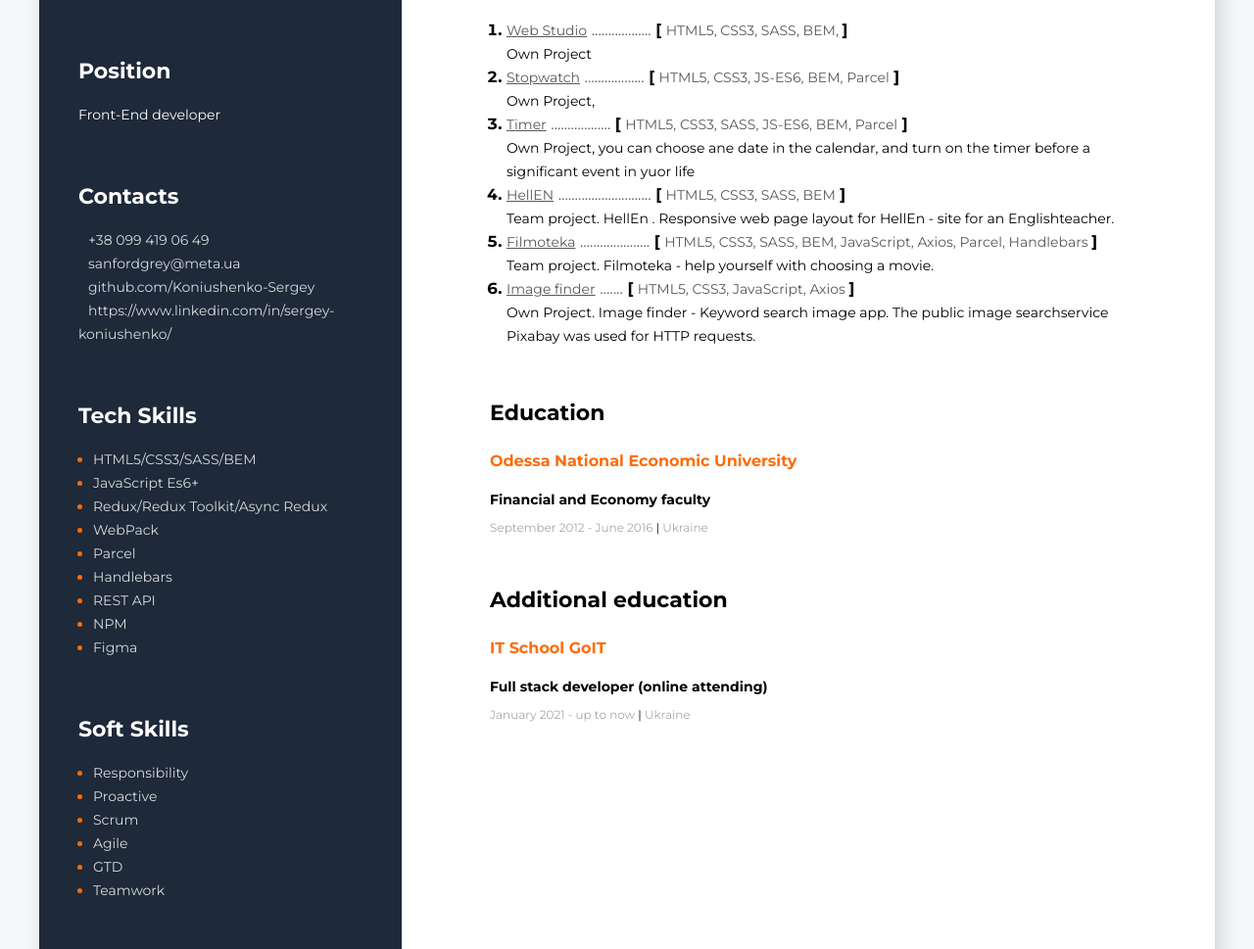
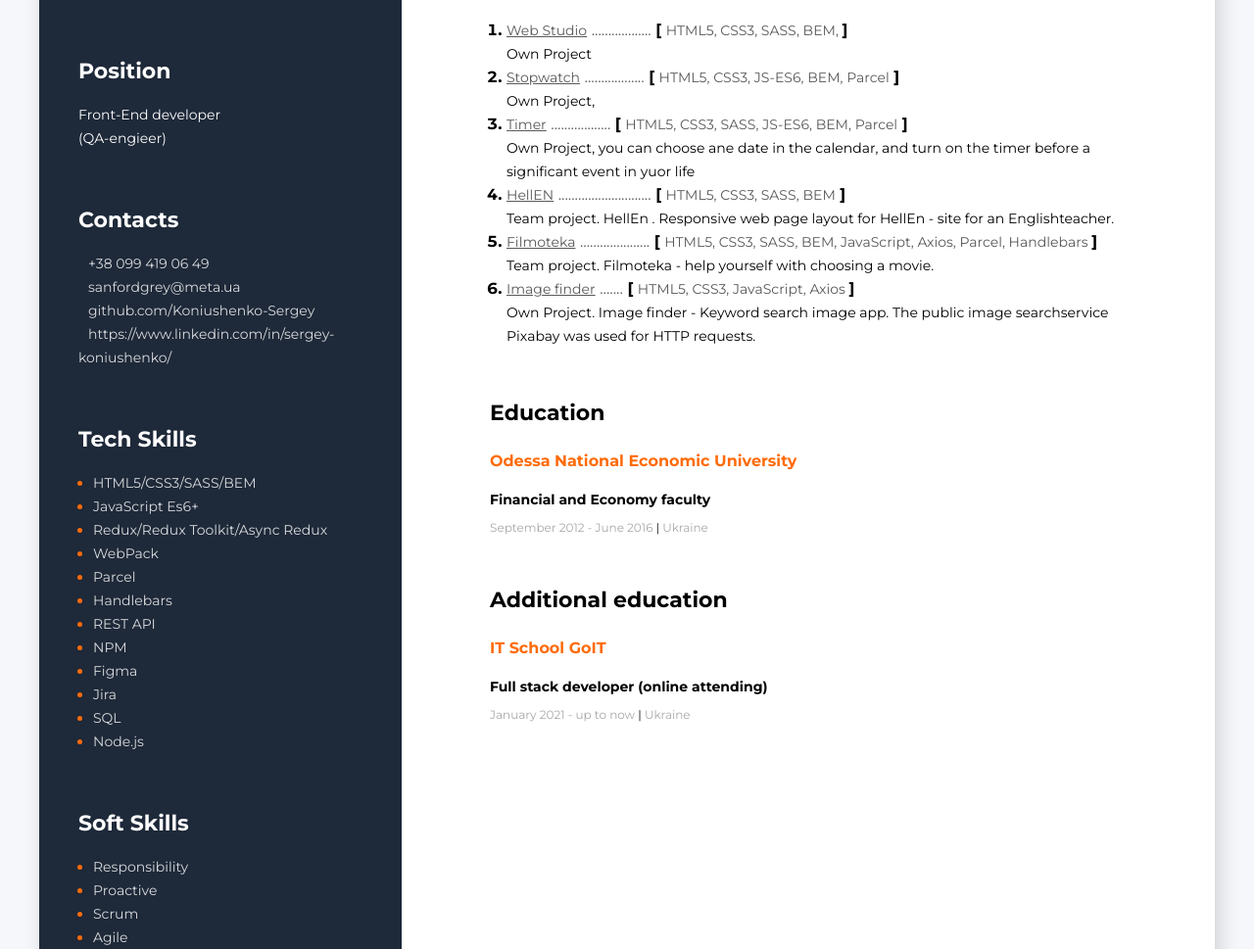
Before and after one commit to Koniushenko-Sergey/my_resume, a plain HTML site: page index.html in a window 1280 px wide. Shown: the part 453-1422 px from the top of the page at 98% size. Drawn offline with Linux system fonts and the light colour scheme.

Commit message:
fixed
commit

```diff
--- a/index.html
+++ b/index.html
@@ -19,7 +19,8 @@
             <div class="sidebar-container">
                 <h3 class="sidebar-title">Position</h3>
                 <div>
-                    <span class="sidebar-linc-type">Front-End developer</span>
+                    <span class="sidebar-linc-type">Front-End developer</br> (QA-engieer)</span>
+                    <!-- <span class="sidebar-linc-type">(QA-engieer)</span> -->
                 </div>
             </div>
             <div class="sidebar-container">
@@ -84,10 +85,18 @@
                     <li class="sidebar-item">
                         <span class="sidebar-text">Figma </span>
                     </li>
-                    <!-- <li class="sidebar-item">
+
+                    <li class="sidebar-item">
+                        <span class="sidebar-text">Jira </span>
+                    </li>
+
+                    <li class="sidebar-item">
+                        <span class="sidebar-text">SQL </span>
+                    </li>
+                     <li class="sidebar-item">
               <span class="sidebar-text">Node.js</span>
             </li>
-            <li class="sidebar-item">
+            <!-- <li class="sidebar-item">
               <span class="sidebar-text">React Native</span>
             </li> -->
                 </ul>
```
